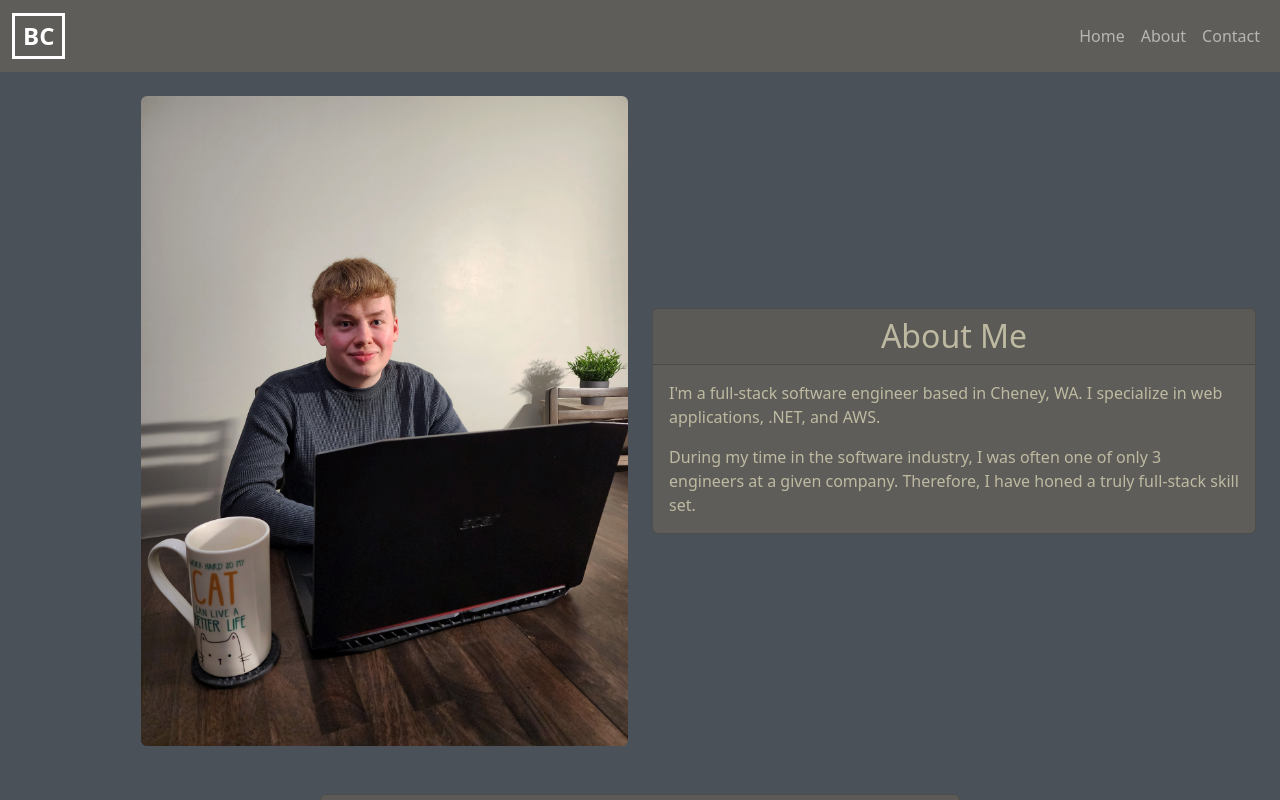
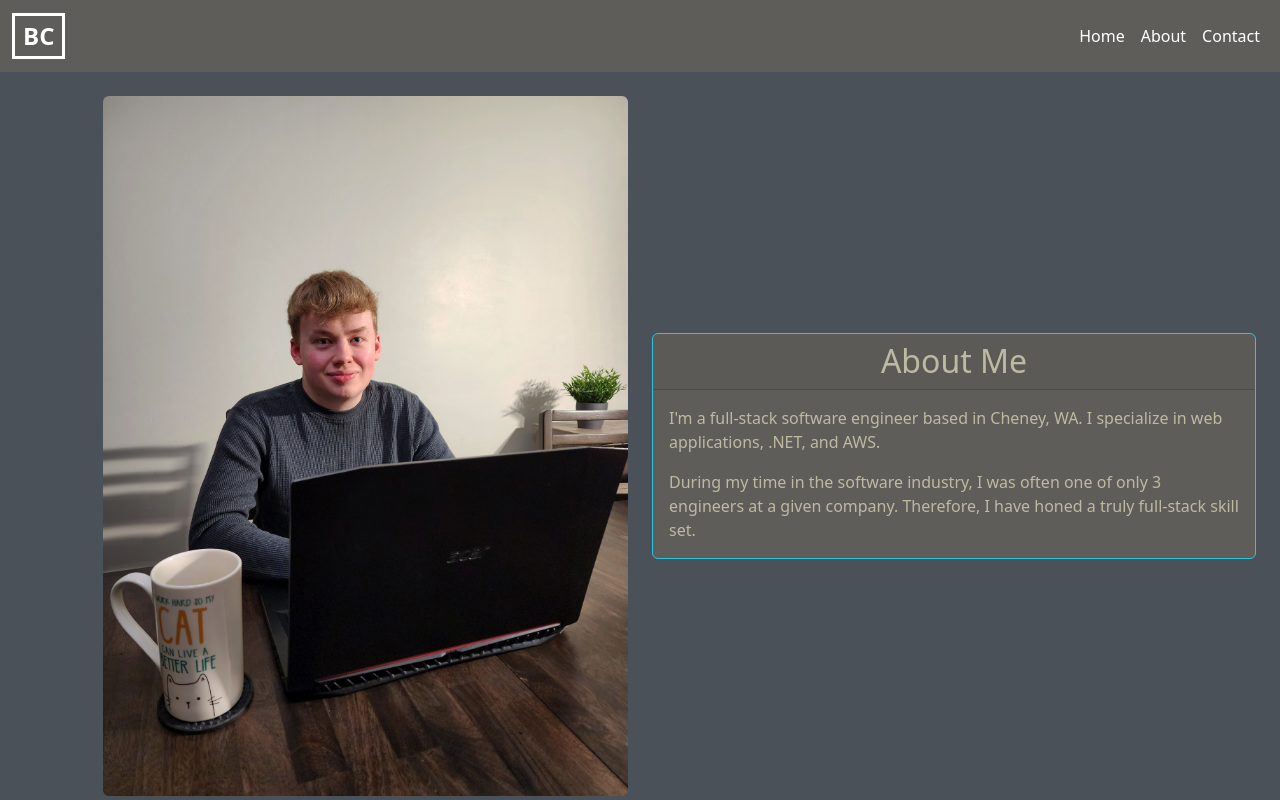
Before and after one commit to bcaesar42/bryancaesar-dot-com, a React (Create React App) app: page / in a window 1280 px wide. Shown: the top 800 px of the page. Built offline with nearby package versions, Linux system fonts and the light colour scheme.

Commit message:
Updated components to use new theme. Style tweaks.

```diff
--- a/src/Components/AboutMe.js
+++ b/src/Components/AboutMe.js
@@ -15,7 +15,7 @@ const AboutMe = () => {
       </StyledCol>
 
       <StyledCol className="justify-content-md-start">
-        <StyledCard id="about" bg="secondary" text="light" className="my-3">
+        <StyledCard id="about" bg="secondary" text="light" border="primary" className="my-3">
           <Card.Header as="h2" className="text-center">
             About Me
           </Card.Header>
@@ -46,7 +46,7 @@ const StyledCol = styled(Col).attrs({
 `;
 
 const StyledImage = styled(Image)`
-  max-height: 650px;
+  max-height: 700px;
 `;
 
 const StyledCard = styled(Card)`
--- a/src/Components/ContactMe.js
+++ b/src/Components/ContactMe.js
@@ -70,7 +70,7 @@ const ContactMe = () => {
   };
 
   return (
-    <StyledCard id="contact" bg="secondary" text="light" className='mx-auto'>
+    <StyledCard id="contact" bg="secondary" text="primary" className='mx-auto'>
       <Card.Header as="h2" className="text-center">
         Contact Me
       </Card.Header>
--- a/src/Components/Logo.js
+++ b/src/Components/Logo.js
@@ -13,11 +13,11 @@ export default Logo;
 const StyledText = styled.div`
   font-size: 1.5rem;
   font-weight: 700;
-  color: white;
+  color: ${props => props.theme.primary || 'white'};
   text-transform: uppercase;
   text-decoration: none;
   line-height: 1.5rem;
 
-  border: .2rem solid white;
+  border: .2rem solid ${props => props.theme.primary || 'white'};
   padding: .5rem;
 `;
--- a/src/Components/NavBar.js
+++ b/src/Components/NavBar.js
@@ -3,11 +3,12 @@ import {
   Nav,
   Container
 } from 'react-bootstrap';
+import styled from 'styled-components';
 import Logo from './Logo';
 
 const MyNavBar = () => {
   return (
-    <Navbar sticky="top" bg="secondary" variant="dark" expand="md">
+    <Navbar sticky="top" expand="md" bg="secondary" variant="dark">
       <Container fluid>
         <Navbar.Brand href="#home">
           <Logo />
@@ -15,10 +16,10 @@ const MyNavBar = () => {
 
         <Navbar.Toggle />
         <Navbar.Collapse className="justify-content-end">
-          <Nav>
-            <Nav.Link href="#home">Home</Nav.Link>
-            <Nav.Link href="#about">About</Nav.Link>
-            <Nav.Link href="#contact">Contact</Nav.Link>
+          <Nav className="align-items-center">
+            <StyledNavLink href="#home">Home</StyledNavLink>
+            <StyledNavLink href="#about">About</StyledNavLink>
+            <StyledNavLink href="#contact">Contact</StyledNavLink>
           </Nav>
         </Navbar.Collapse>
       </Container>
@@ -27,3 +28,9 @@ const MyNavBar = () => {
 };
 
 export default MyNavBar;
+
+const StyledNavLink = styled(Nav.Link)`
+  &&& {
+    color: ${props => props.theme.primary || 'white'}
+  }
+`;
```
